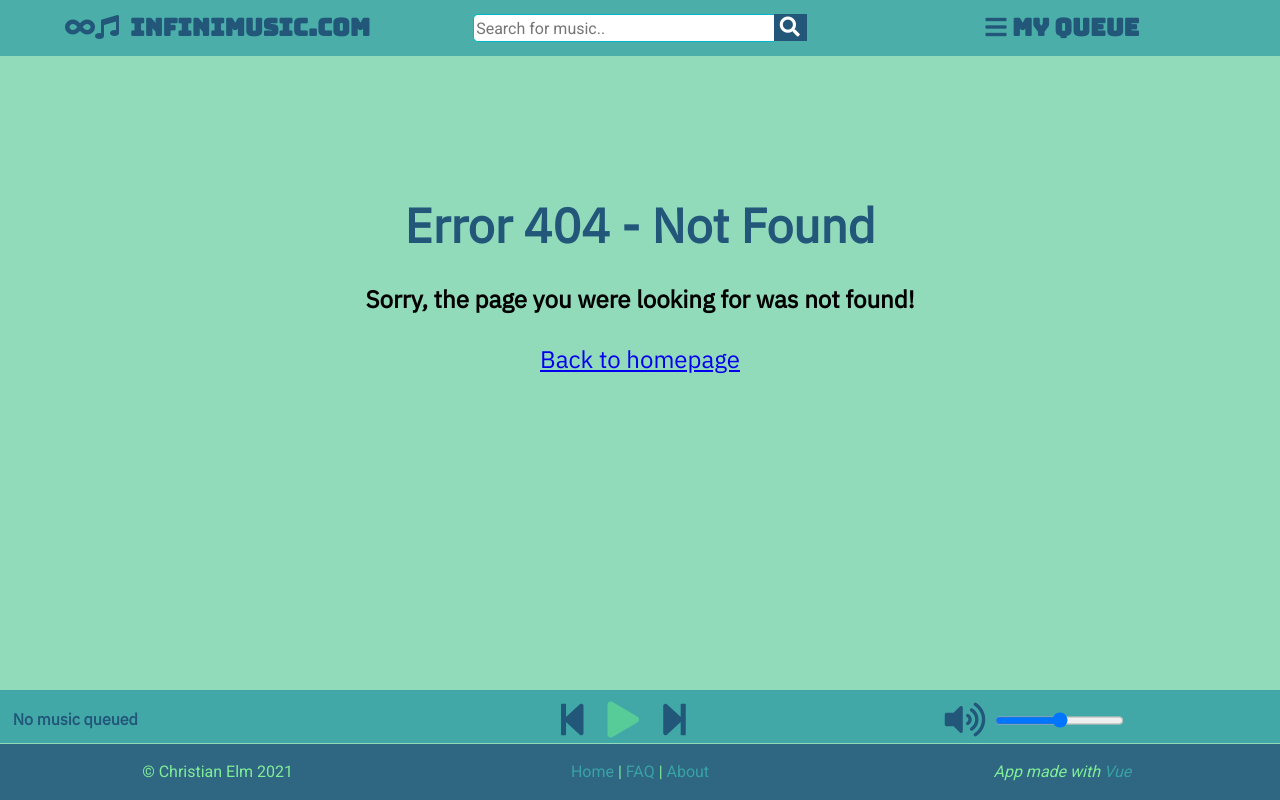
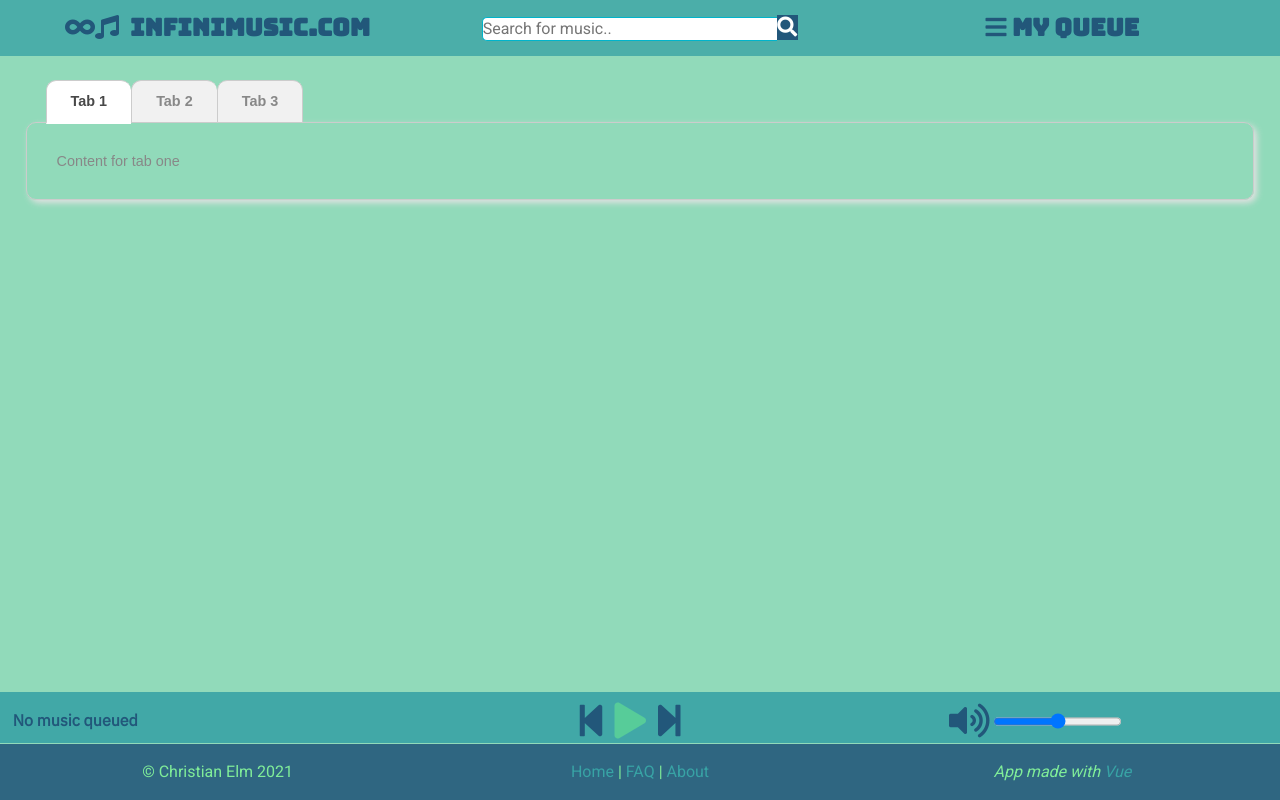
Before and after one commit to giddster/ljudio, a Vue app in the folder ljudia/: page /test in a window 1280 px wide. Before the commit this address had no page. Built offline with nearby package versions, Linux system fonts and the light colour scheme.

Commit message:
testing tabs
testing tabbed content to see if it can be used to divide search results

```diff
--- a/ljudia/src/router/index.js
+++ b/ljudia/src/router/index.js
@@ -6,6 +6,7 @@ import FAQ from '../views/FAQ.vue'
 import SearchResults from '../views/SearchResults.vue'
 import BrowseArtist from '../views/BrowseArtist.vue'
 import BrowseSong from '../views/BrowseSong.vue'
+import Test from '../views/Test.vue'
 
 const routes = [
   {
@@ -42,6 +43,11 @@ const routes = [
     path: '/songs/:videoId',
     name: 'BrowseSong',
     component: BrowseSong
+  },
+  {
+    path: '/test',
+    name: 'Test',
+    component: Test
   }
 ]
 
--- /dev/null
+++ b/ljudia/src/views/Test.vue
@@ -0,0 +1,98 @@
+<template>
+<div id="tabs" class="container">
+
+    <div class="tabs">
+        <a v-on:click="activetab=1" v-bind:class="[ activetab === 1 ? 'active' : '' ]">Tab 1</a>
+        <a v-on:click="activetab=2, getstuff()" v-bind:class="[ activetab === 2 ? 'active' : '' ]">Tab 2</a>
+        <a v-on:click="activetab=3" v-bind:class="[ activetab === 3 ? 'active' : '' ]">Tab 3</a>
+    </div>
+
+    <div class="content">
+        <div v-if="activetab === 1" class="tabcontent">
+            Content for tab one
+        </div>
+        <div v-if="activetab === 2" class="tabcontent">
+            Content for tab two
+        </div>
+        <div v-if="activetab === 3" class="tabcontent">
+            Content for tab three
+        </div>
+    </div>
+
+</div>
+</template>
+
+<script>
+export default {
+    el: '#tabs',
+    data(){
+        return { activetab: 1 }
+    }
+
+}
+</script>
+
+<style>
+/* RESET */
+* {
+  box-sizing: border-box;
+  margin: 0;
+  padding: 0;
+}
+
+.container {
+    margin: 40px auto;
+    font-family: Arial, Helvetica, sans-serif;
+    font-size: 0.9em;
+    color: #888;
+}
+
+/* Style the tabs */
+.tabs {
+    overflow: hidden;
+    margin-left: 20px;
+    margin-bottom: -2px;
+}
+
+.tabs ul {
+    list-style-type: none;
+    margin-left: 20px;
+}
+
+.tabs a{
+    float: left;
+    cursor: pointer;
+    padding: 12px 24px;
+    transition: background-color 0.2s;
+    border: 1px solid #ccc;
+    border-right: none;
+    background-color: #f1f1f1;
+    border-radius: 10px 10px 0 0;
+    font-weight: bold;
+}
+.tabs a:last-child {
+    border-right: 1px solid #ccc;
+}
+
+/* Change background color of tabs on hover */
+.tabs a:hover {
+    background-color: #aaa;
+    color: #fff;
+}
+
+/* Styling for active tab */
+.tabs a.active {
+    background-color: #fff;
+    color: #484848;
+    border-bottom: 2px solid #fff;
+    cursor: default;
+}
+
+/* Style the tab content */
+.tabcontent {
+    padding: 30px;
+    border: 1px solid #ccc;
+    border-radius: 10px;
+  box-shadow: 3px 3px 6px #e1e1e1
+}
+</style>
```
